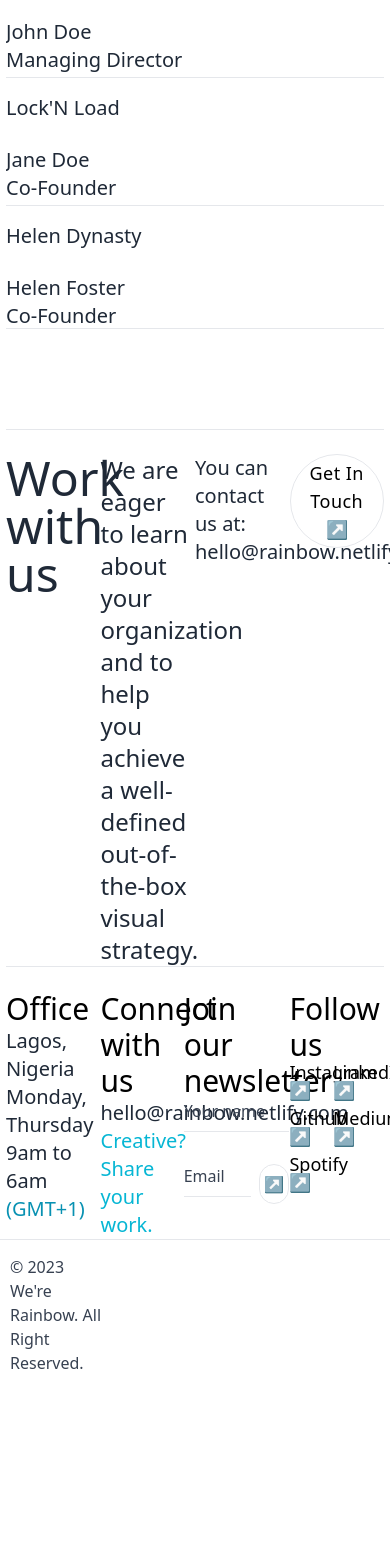
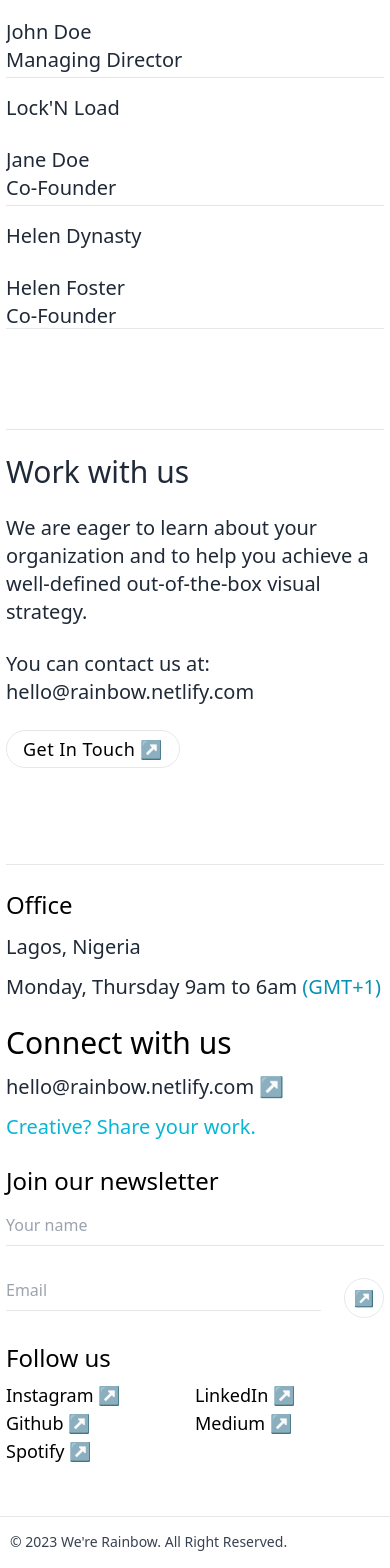
Before and after one commit to ayodejipy/humana-clone, a Nuxt app: page / in a window 390 px wide. Shown: the part 3658-5226 px from the top of the page. Before the commit the page ends 5049 px from the top, so only its background shows below. Built offline with nearby package versions, Linux system fonts and the light colour scheme.

Commit message:
update: mobile update for work with us, footer section

```diff
--- a/components/Body/ReachOut.vue
+++ b/components/Body/ReachOut.vue
@@ -1,46 +1,59 @@
 <template>
-    <div class="w-full sm:pb-32">
-        <div class="w-full flex items-start">
-            <div class="relative flex-[0_0_25%] max-w-[25%]">
-                <h4 class="font-light text-3xl sm:mb-5">Office</h4>
+    <div class="w-full pb-14 sm:pb-32">
+        <div class="w-full flex flex-col gap-6 md:gap-0 md:flex-row first-letter:items-start">
+            <div class="relative w-full md:flex-[0_0_25%] md:max-w-[25%] space-y-3 md:space-y-0">
+                <h4 class="font-light text-2xl md:text-3xl sm:mb-5">Office</h4>
                 <p class="font-light text-xl text-gray-800 sm:mb-3">Lagos, Nigeria</p>
                 <p class="font-light text-xl text-gray-800">
                     Monday, Thursday 9am to 6am
                     <span class="text-cyan-600">(GMT+1)</span>
                 </p>
             </div>
-            <div class="relative flex-[0_0_22%] max-w-[22%] sm:px-1.5">
+            <div
+                class="relative w-full md:flex-[0_0_22%] md:max-w-[22%] sm:px-1.5 space-y-3 md:space-y-0"
+            >
                 <h4 class="font-light text-3xl sm:mb-5">Connect with us</h4>
                 <p class="font-light text-xl text-gray-800 sm:mb-3">
-                    <a href="mailto:hello@rainbow.netlify.com">hello@rainbow.netlify.com</a>
+                    <a href="mailto:hello@rainbow.netlify.com">
+                        hello@rainbow.netlify.com
+                        <span class="text-gray-500 inline-block md:hidden">↗</span>
+                    </a>
                 </p>
                 <p class="font-light text-xl text-cyan-500">Creative? Share your work.</p>
             </div>
-            <div class="relative flex-[0_0_28%] max-w-[28%] sm:pl-16">
-                <h4 class="font-light text-3xl sm:mb-5">Join our newsletter</h4>
+            <div class="relative w-full md:flex-[0_0_28%] md:max-w-[28%] sm:pl-16">
+                <h4 class="font-light text-2xl md:text-3xl mb-4 sm:mb-5">Join our newsletter</h4>
                 <div class="flex flex-col gap-8">
                     <div class="w-full relative">
-                        <label for="fullname" class="absolute top-0 text-gray-700">Your name</label>
+                        <label for="fullname" class="absolute top-0 font-light text-gray-400">
+                            Your name
+                        </label>
                         <input
                             type="text"
                             name="fullname"
                             tabindex="-1"
                             aria-label="User fullname"
-                            class="relative z-10 bg-transparent w-full block py-1 px-3 border-b border-gray-200 focus:ouline-none outline-none focus:border-b focus:border-yellow-400"
+                            class="relative z-10 bg-transparent rounded-none w-full block py-1 px-3 border-b border-gray-200 focus:ouline-none outline-none focus:border-b focus:border-yellow-400"
                         />
-                        <div class="bg-red-600 h-px w-full absolute bottom-0 z-10 transform scale-x-0 transition-all duration-150"></div>
+                        <div
+                            class="bg-red-600 h-px w-full absolute bottom-0 z-10 transform scale-x-0 transition-all duration-150"
+                        ></div>
                     </div>
                     <div class="flex justify-between gap-2">
                         <div class="w-5/6 relative">
-                            <label for="email" class="absolute top-0 text-gray-700">Email</label>
+                            <label for="email" class="absolute top-0 font-light text-gray-400">
+                                Email
+                            </label>
                             <input
                                 type="email"
                                 name="email"
                                 tabindex="-1"
                                 aria-label="User email"
-                                class="relative z-10 bg-transparent w-full block py-1 px-3 border-b border-gray-200 focus:ouline-none outline-none focus:border-b focus:border-yellow-400"
+                                class="relative z-10 bg-transparent rounded-none w-full block py-1 px-3 border-b border-gray-200 focus:ouline-none outline-none focus:border-b focus:border-yellow-400"
                             />
-                            <div class="bg-red-600 h-px w-full absolute bottom-0 z-10 transform scale-x-0 transition-all duration-150"></div>
+                            <div
+                                class="bg-red-600 h-px w-full absolute bottom-0 z-10 transform scale-x-0 transition-all duration-150"
+                            ></div>
                         </div>
                         <button
                             type="button"
@@ -52,10 +65,17 @@
                     </div>
                 </div>
             </div>
-            <div class="relative flex-[0_0_23%] max-w-[23%] sm:pl-[9.12rem]">
-                <h4 class="font-light text-3xl sm:mb-5">Follow us</h4>
+            <div
+                class="relative w-full md:flex-[0_0_23%] md:max-w-[23%] sm:pl-[9.12rem] space-y-3 md:space-y-0"
+            >
+                <h4 class="font-light text-2xl md:text-3xl sm:mb-5">Follow us</h4>
                 <div class="grid grid-cols-2 gap-y-2.5">
-                    <a v-for="social in socials" :key="social.name" :href="social.link" class="font-light text-lg leading-none">
+                    <a
+                        v-for="social in socials"
+                        :key="social.name"
+                        :href="social.link"
+                        class="font-light text-lg leading-none"
+                    >
                         {{ `${social.name} ↗` }}
                     </a>
                 </div>
--- a/components/Body/WorkWithUs.vue
+++ b/components/Body/WorkWithUs.vue
@@ -1,21 +1,26 @@
 <template>
-    <div class="w-full sm:pb-60">
-        <div class="w-full flex items-start">
-            <div class="relative flex-[0_0_25%] max-w-[25%]">
-                <p class="font-light text-5xl text-gray-800">Work with us</p>
+    <div class="w-full pb-24 sm:pb-60">
+        <div class="w-full flex flex-col gap-6 md:gap-0 md:flex-row items-start">
+            <div class="relative w-full md:flex-[0_0_25%] md:max-w-[25%]">
+                <p class="font-light text-3xl md:text-5xl text-gray-800">Work with us</p>
             </div>
-            <div class="relative flex-[0_0_25%] max-w-[25%] sm:px-1.5">
-                <p class="text-2xl text-gray-800 font-light">
-                    We are eager to learn about your organization and to help you achieve a well-defined out-of-the-box visual strategy.
+            <div class="relative w-full md:flex-[0_0_25%] md:max-w-[25%] sm:px-1.5">
+                <p class="text-xl md:text-2xl text-gray-800 font-light">
+                    We are eager to learn about your organization and to help you achieve a
+                    well-defined out-of-the-box visual strategy.
                 </p>
             </div>
-            <div class="relative flex-[0_0_25%] max-w-[25%] sm:pl-36">
+            <div class="relative w-full md:flex-[0_0_25%] md:max-w-[25%] sm:pl-36">
                 <p class="text-xl text-gray-800 font-light">
-                    You can contact us at: <a href="mailto:hello@rainbow.netlify.com">hello@rainbow.netlify.com</a>
+                    You can contact us at:
+                    <a href="mailto:hello@rainbow.netlify.com">hello@rainbow.netlify.com</a>
                 </p>
             </div>
-            <div class="relative flex-1 flex justify-start sm:pl-[9.12rem]">
-                <button type="button" class="capitalize border border-gray-200 px-4 py-1 text-lg font-light tracking-wide rounded-full">
+            <div class="relative w-full md:flex-1 flex justify-start sm:pl-[9.12rem]">
+                <button
+                    type="button"
+                    class="capitalize border border-gray-200 px-4 py-1 text-lg font-light tracking-wide rounded-full"
+                >
                     Get in touch ↗
                 </button>
             </div>
--- a/components/Footer/Footer.vue
+++ b/components/Footer/Footer.vue
@@ -1,8 +1,12 @@
 <template>
-    <footer class="w-full px-2.5 before:absolute before:inset-x-0 before:w-full before:h-px before:bg-gray-200">
-        <div class="w-full flex items-start py-4">
-            <div class="relative flex-[0_0_25%] max-w-[25%]">
-                <p class="font-light text-md text-gray-700">&copy; {{ currentYear }} We're Rainbow. All Right Reserved.</p>
+    <footer
+        class="w-full px-2.5 before:absolute before:inset-x-0 before:w-full before:h-px before:bg-gray-200"
+    >
+        <div class="w-full flex py-4">
+            <div class="relative w-full md:flex-[0_0_25%] md:max-w-[25%]">
+                <p class="font-light text-sm md:text-md text-gray-700">
+                    &copy; {{ currentYear }} We're Rainbow. All Right Reserved.
+                </p>
             </div>
             <!-- <div class="relative flex-[0_0_25%] max-w-[25%] sm:px-1.5">
                 <p class="font-light text-xl text-cyan-500">This website is running on netlify</p>
```
